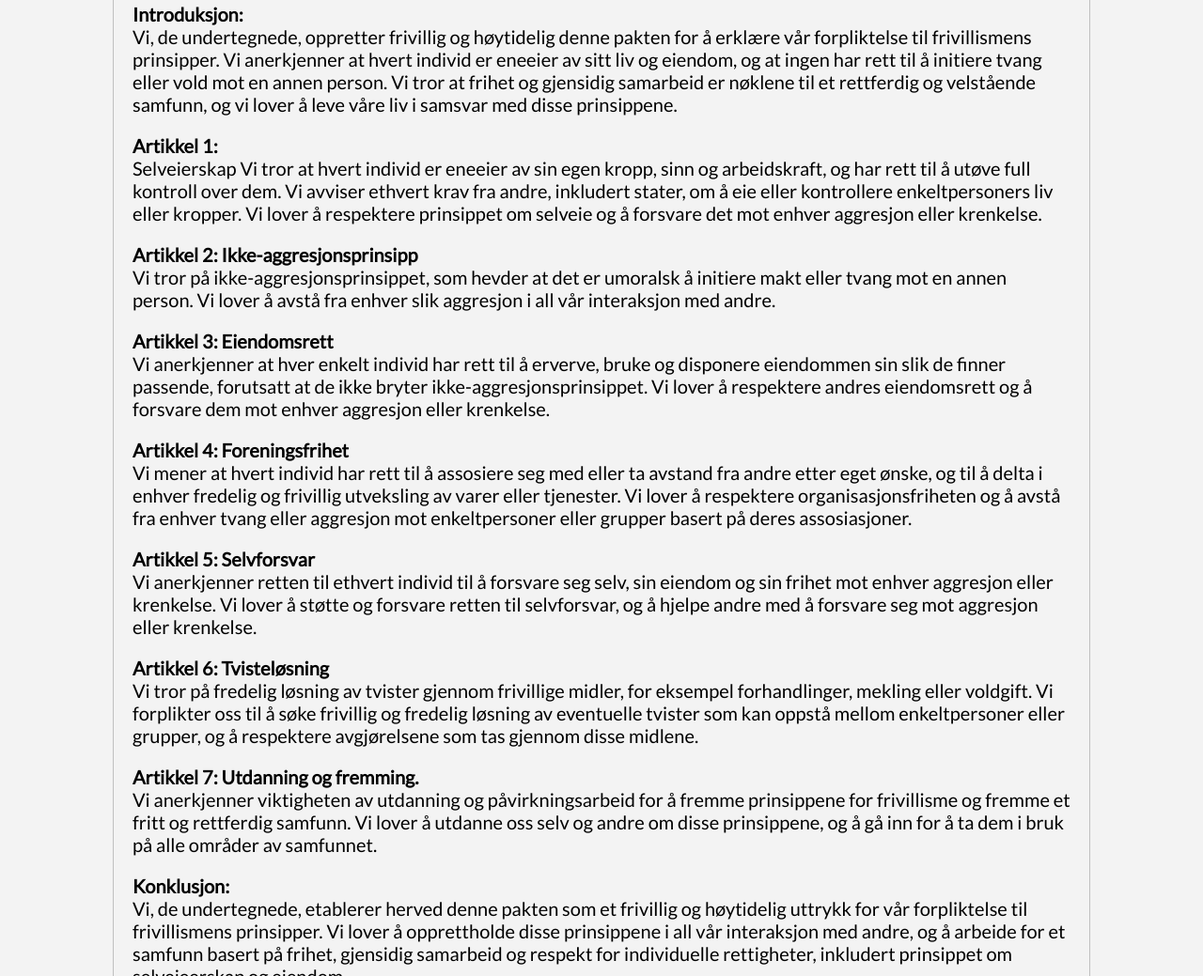
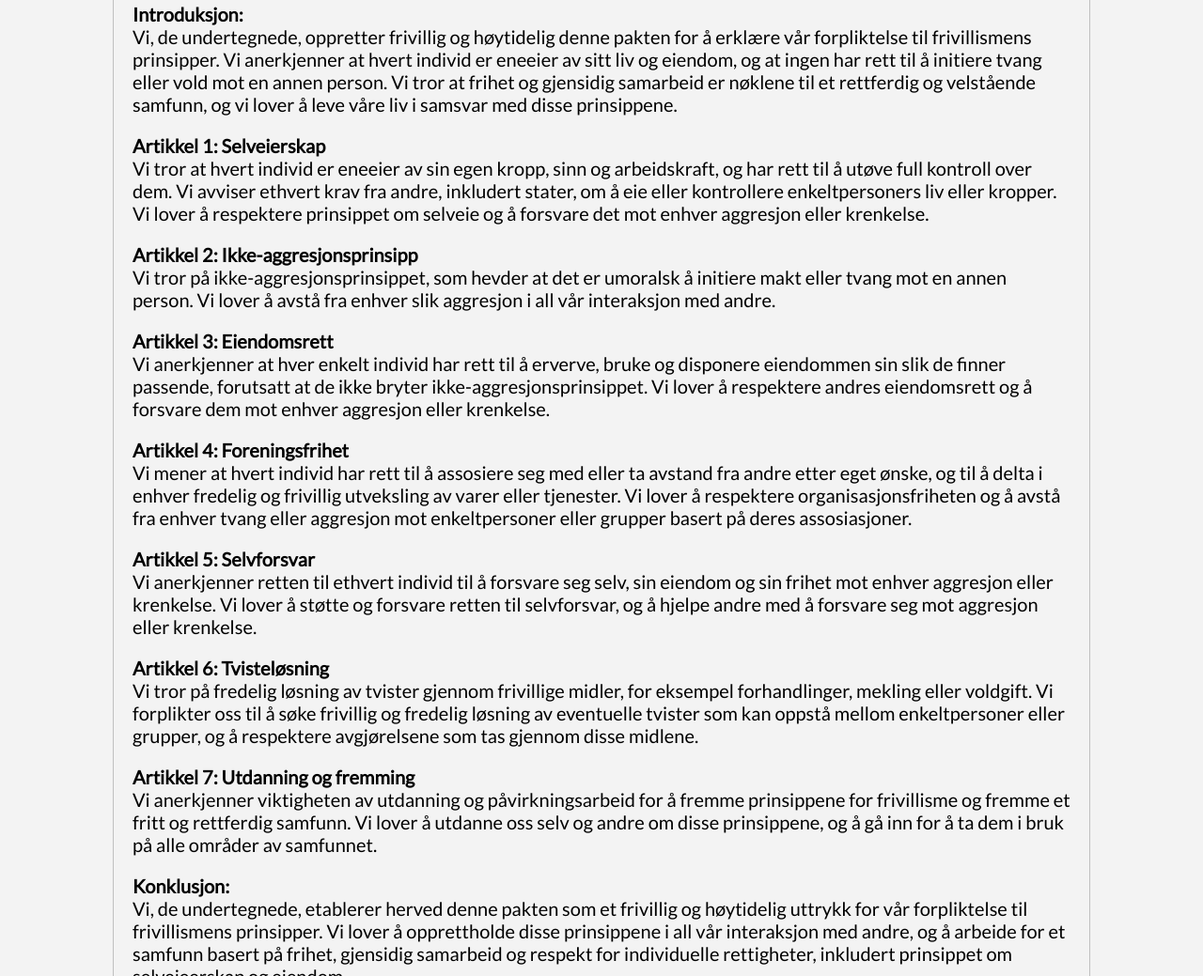
Before and after one commit to Frivillist/frivillist.no, a plain HTML site: page docs/index.html in a window 1280 px wide. Shown: the part 2574-3613 px from the top of the page at 94% size. Drawn offline with nearby package versions, Linux system fonts and the light colour scheme.

Commit message:
Fiks heading

```diff
--- a/docs/index.html
+++ b/docs/index.html
@@ -303,8 +303,8 @@
         samfunn, og vi lover å leve våre liv i samsvar med disse prinsippene.
       </p>
       <p>
-        <strong>Artikkel 1: </strong><br />
-        Selveierskap Vi tror at hvert individ er eneeier av sin egen kropp, sinn
+        <strong>Artikkel 1: Selveierskap</strong><br />
+        Vi tror at hvert individ er eneeier av sin egen kropp, sinn
         og arbeidskraft, og har rett til å utøve full kontroll over dem. Vi
         avviser ethvert krav fra andre, inkludert stater, om å eie eller
         kontrollere enkeltpersoners liv eller kropper. Vi lover å respektere
@@ -318,14 +318,14 @@
         enhver slik aggresjon i all vår interaksjon med andre.
       </p>
       <p>
-        <strong>Artikkel 3: Eiendomsrett </strong><br />
+        <strong>Artikkel 3: Eiendomsrett</strong><br />
         Vi anerkjenner at hver enkelt individ har rett til å erverve, bruke og
         disponere eiendommen sin slik de finner passende, forutsatt at de ikke
         bryter ikke-aggresjonsprinsippet. Vi lover å respektere andres
         eiendomsrett og å forsvare dem mot enhver aggresjon eller krenkelse.
       </p>
       <p>
-        <strong>Artikkel 4: Foreningsfrihet </strong><br />
+        <strong>Artikkel 4: Foreningsfrihet</strong><br />
         Vi mener at hvert individ har rett til å assosiere seg med eller ta
         avstand fra andre etter eget ønske, og til å delta i enhver fredelig og
         frivillig utveksling av varer eller tjenester. Vi lover å respektere
@@ -333,14 +333,14 @@
         enkeltpersoner eller grupper basert på deres assosiasjoner.
       </p>
       <p>
-        <strong>Artikkel 5: Selvforsvar </strong><br />
+        <strong>Artikkel 5: Selvforsvar</strong><br />
         Vi anerkjenner retten til ethvert individ til å forsvare seg selv, sin
         eiendom og sin frihet mot enhver aggresjon eller krenkelse. Vi lover å
         støtte og forsvare retten til selvforsvar, og å hjelpe andre med å
         forsvare seg mot aggresjon eller krenkelse.
       </p>
       <p>
-        <strong>Artikkel 6: Tvisteløsning </strong><br />
+        <strong>Artikkel 6: Tvisteløsning</strong><br />
         Vi tror på fredelig løsning av tvister gjennom frivillige midler, for
         eksempel forhandlinger, mekling eller voldgift. Vi forplikter oss til å
         søke frivillig og fredelig løsning av eventuelle tvister som kan oppstå
@@ -348,7 +348,7 @@
         tas gjennom disse midlene.
       </p>
       <p>
-        <strong>Artikkel 7: Utdanning og fremming.</strong><br />
+        <strong>Artikkel 7: Utdanning og fremming</strong><br />
         Vi anerkjenner viktigheten av utdanning og påvirkningsarbeid for å
         fremme prinsippene for frivillisme og fremme et fritt og rettferdig
         samfunn. Vi lover å utdanne oss selv og andre om disse prinsippene, og å
```
